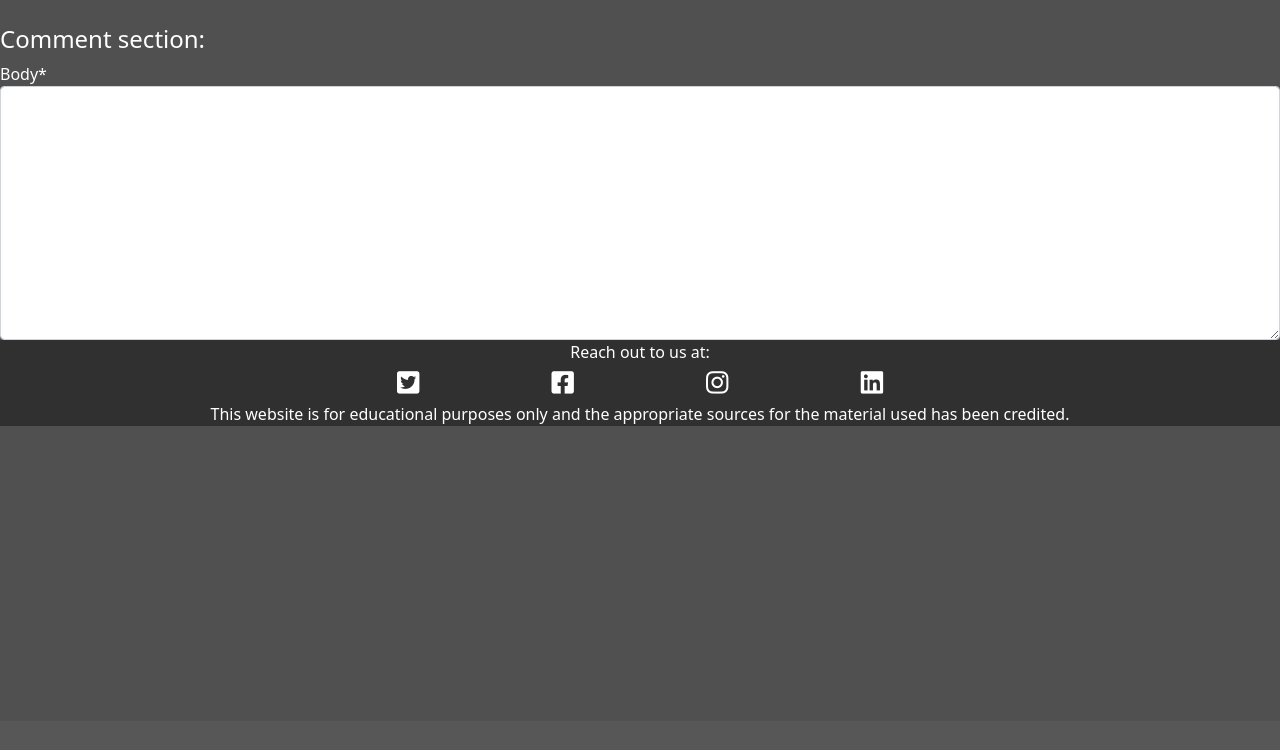
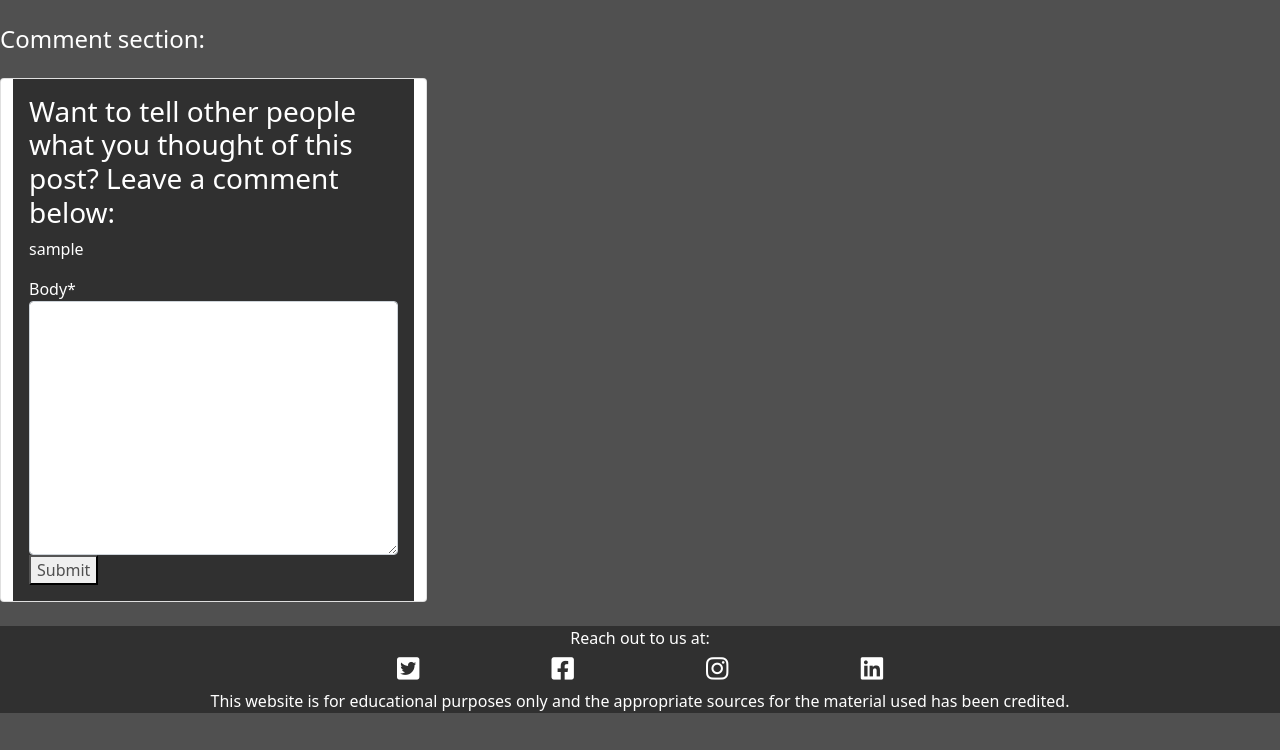
Before and after one commit to Keeganw3/News-Explosion-Fork, a Django app: template templates/post_detail.html in a window 1280 px wide. Shown: the part 79-829 px from the top of the page. Before the commit the page ends 505 px from the top, so only its background shows below. Run offline with Django 3.2, Linux system fonts and the light colour scheme; the template is opened without the code that fills it: values that come from a table or form of the project are taken from there, others are empty; the visitor is signed in with stand-in values (Sample User, id 1); some libraries are stand-ins or nearby versions.

Commit message:
[ADD] Comment creation area added to post pages

```diff
--- a/static/css/style.css
+++ b/static/css/style.css
@@ -100,3 +100,8 @@ footer {
 .post-content {
     width: 100%;
 }
+
+/* comment section */
+.card-body{
+    background-color: #303030;
+}
--- a/templates/post_detail.html
+++ b/templates/post_detail.html
@@ -17,13 +17,23 @@
             <div>{{ comment.name }} <br> {{ comment.body }}</div>
             <br>
         {% endfor %}
-    </div>
-    <div>
-        <div>
-            {% if user.is_authenticated %}
-            {{ comment_form | crispy }}
-            {% endif %}
         </div>
     </div>
-
+<div class="container-fluid">
+    <div class="row">
+        <div class="col-md-4 card mb-4 mt-3">
+            <div class="card-body">
+                {% if user.is_authenticated %}
+                <h3>Want to tell other people what you thought of this post? Leave a comment below:</h3>
+                <p>{{ user.username }}</p>
+                <form method="post" class="mr-3">
+                    {{ comment_form | crispy }}
+                    {% csrf_token %}
+                    <button type="submit">Submit</button>
+                </form>
+                {% endif %}
+            </div>
+        </div>
+    </div>
+</div>
 {% endblock content %}
```
